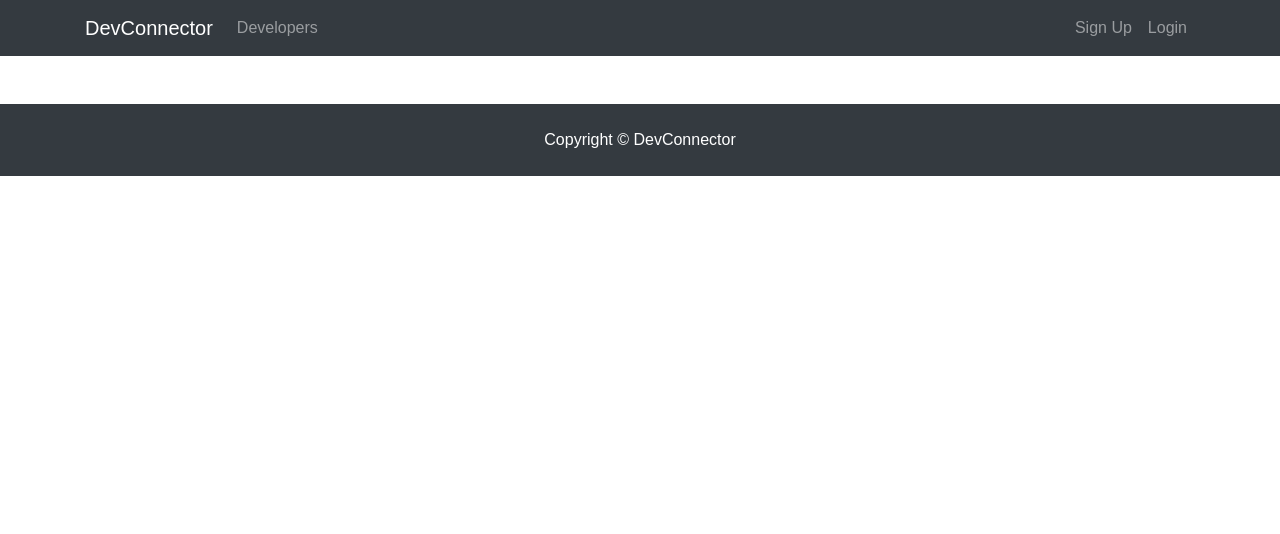
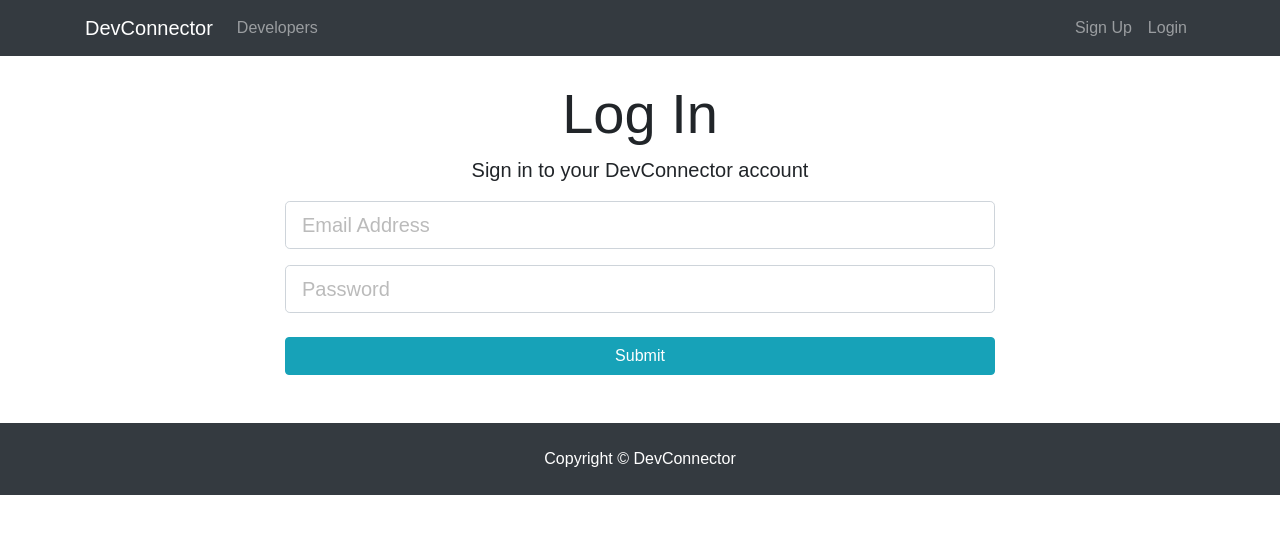
Before and after one commit to HeshanSB/devconnector, a React (Create React App) app in the folder client/: page /login in a window 1280 px wide. Shown: the top 534 px of the page. Built offline with nearby package versions, Linux system fonts and the light colour scheme.

Commit message:
login Form

```diff
--- a/client/src/components/auth/Login.js
+++ b/client/src/components/auth/Login.js
@@ -1,10 +1,62 @@
 import React, { Component } from 'react'
 
 class Login extends Component {
+  constructor(){
+    super();
+    this.state={
+      email: '',
+      password: '',
+      errors: {}
+    }
+    this.onChange = this.onChange.bind(this);
+    this.onSubmit = this.onSubmit.bind(this);
+  }
+  onChange(e){
+    this.setState({[e.target.name]:e.target.value});
+  }
+  onSubmit(e){
+    e.preventDefault();
+
+    const user = {
+      email: this.state.email,
+      password: this.state.password
+    }
+    console.log(user);
+  }
+
   render() {
     return (
       <div>
-
+        <div className="login">
+          <div className="container">
+            <div className="row">
+              <div className="col-md-8 m-auto">
+                <h1 className="display-4 text-center">Log In</h1>
+                <p className="lead text-center">Sign in to your DevConnector account</p>
+                <form onSubmit={this.onSubmit}>
+                  <div className="form-group">
+                    <input type="email"
+                    className="form-control form-control-lg"
+                    placeholder="Email Address"
+                    name="email"
+                    value={this.state.email}
+                    onChange={this.onChange} />
+                  </div>
+                  <div className="form-group">
+                    <input type="password"
+                    className="form-control form-control-lg"
+                    placeholder="Password"
+                    name="password"
+                    value={this.state.password}
+                    onChange={this.onChange} />
+                  </div>
+                  <input type="submit"
+                  className="btn btn-info btn-block mt-4" />
+                </form>
+              </div>
+            </div>
+          </div>
+        </div>
       </div>
     )
   }
```
